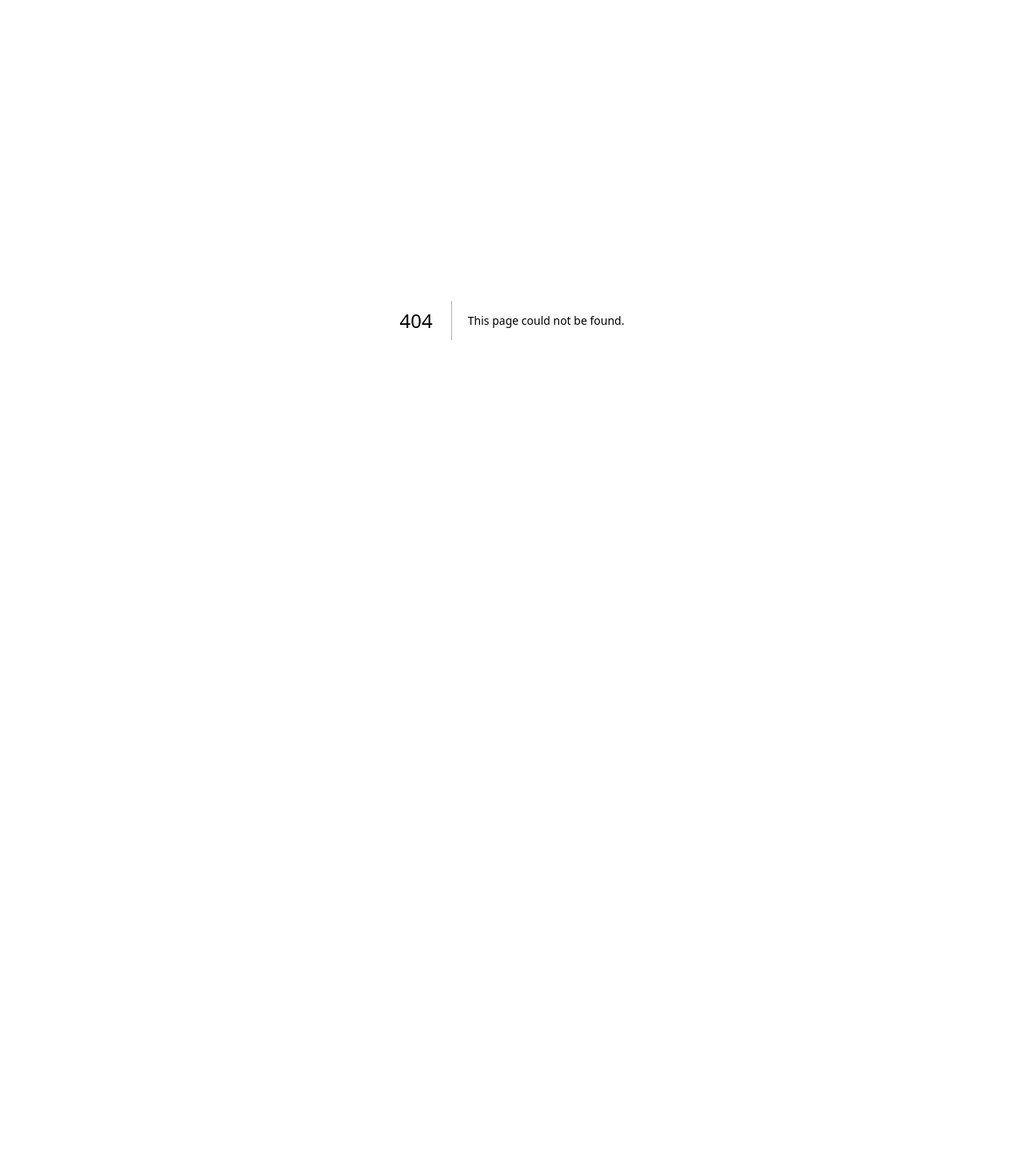
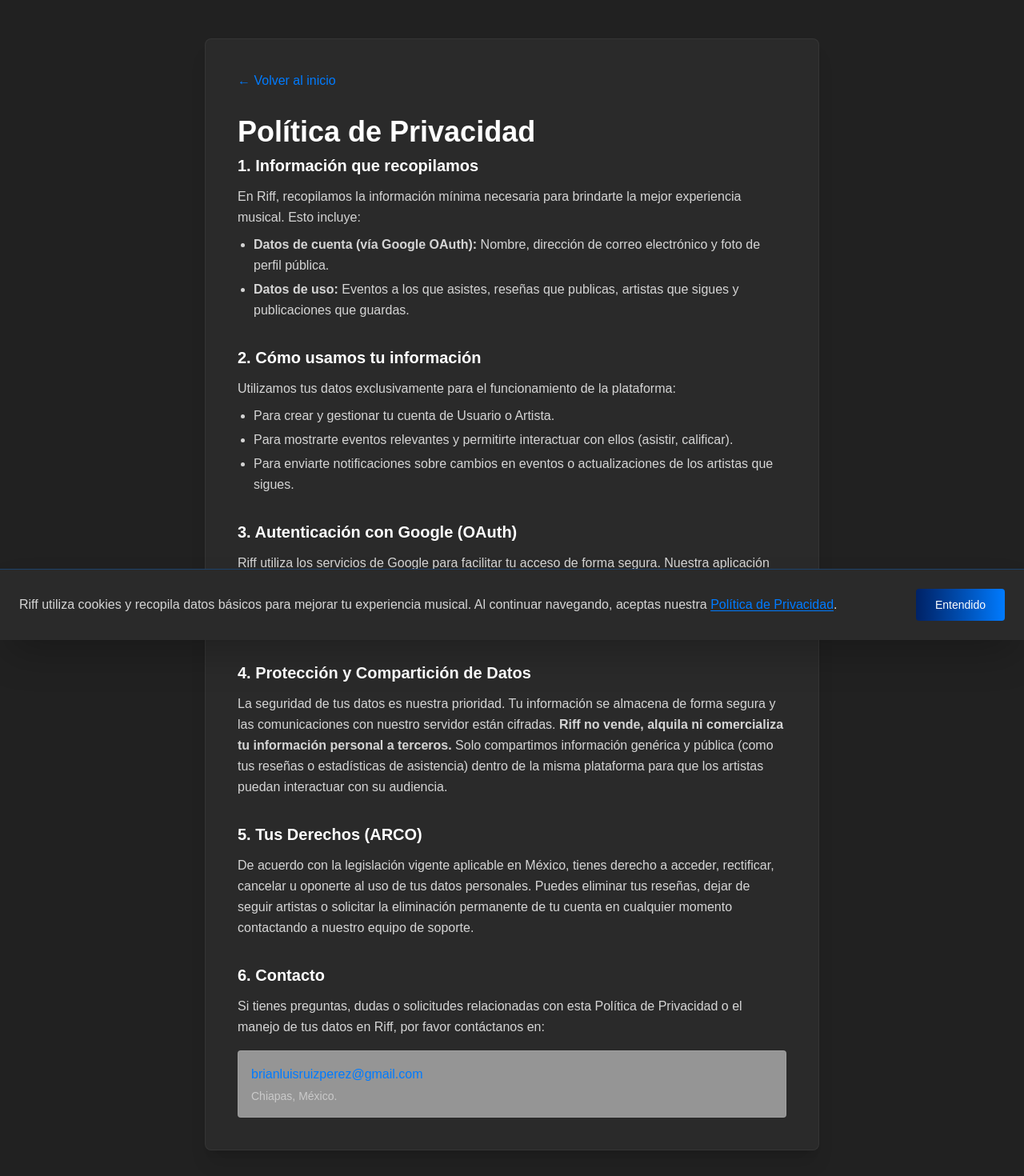
Before and after one commit to Riff-UP/frontend, a Next.js app: page /privacy in a window 1280 px wide. Before the commit this address had no page. Shown: the top 1470 px of the page at 80% size. Before the commit the page ends 800 px from the top, so only its background shows below. Built offline with nearby package versions, Linux system fonts and the light colour scheme.

Commit message:
add privacy policy

```diff
--- /dev/null
+++ b/src/app/components/common/PrivacyBanner.tsx
@@ -0,0 +1,43 @@
+"use client";
+
+import { useState, useEffect } from 'react';
+import Link from 'next/link';
+
+export default function PrivacyBanner() {
+  const [isVisible, setIsVisible] = useState(false);
+
+  useEffect(() => {
+    // Al montar el componente, verificamos si ya aceptaron la política
+    const hasAccepted = localStorage.getItem('privacyAccepted');
+    if (!hasAccepted) {
+      setIsVisible(true);
+    }
+  }, []);
+
+  const handleAccept = () => {
+    // Guardamos en localStorage y ocultamos el banner
+    localStorage.setItem('privacyAccepted', 'true');
+    setIsVisible(false);
+  };
+
+  if (!isVisible) return null;
+
+  return (
+    <div className="fixed bottom-0 left-0 right-0 z-50 bg-riff-header border-t border-riff-primary/30 p-4 sm:p-6 shadow-2xl animate-in slide-in-from-bottom-full duration-500">
+      <div className="max-w-7xl mx-auto flex flex-col sm:flex-row items-center justify-between gap-4">
+        <p className="text-white/80 text-sm sm:text-base text-center sm:text-left flex-1">
+          Riff utiliza cookies y recopila datos básicos para mejorar tu experiencia musical. Al continuar navegando, aceptas nuestra{' '}
+          <Link href="/privacy" className="text-riff-primary hover:text-riff-primary-dark font-medium underline underline-offset-2 transition-colors">
+            Política de Privacidad
+          </Link>.
+        </p>
+        <button
+          onClick={handleAccept}
+          className="w-full sm:w-auto px-6 py-2.5 bg-gradient-to-r from-riff-primary-dark to-riff-primary text-white rounded-sm font-medium text-sm hover:opacity-90 transition-opacity whitespace-nowrap"
+        >
+          Entendido
+        </button>
+      </div>
+    </div>
+  );
+}
--- a/src/app/components/layout/Footer.tsx
+++ b/src/app/components/layout/Footer.tsx
@@ -42,9 +42,14 @@ export default function Footer() {
 
         {/* Copyright y links */}
         <div className="border-t border-riff-background/30 py-4 sm:py-6">
-          <div className="flex flex-col items-center text-xs sm:text-sm text-riff-background/60">
+          <div className="flex flex-col sm:flex-row items-center justify-center gap-2 sm:gap-6 text-xs sm:text-sm text-riff-background/60">
             <p>© {new Date().getFullYear()} Riff. Todos los derechos reservados.</p>
-
+            <Link
+              href="/privacy"
+              className="hover:text-riff-background transition-colors underline underline-offset-4"
+            >
+              Política de Privacidad
+            </Link>
           </div>
         </div>
       </div>
--- a/src/app/layout.tsx
+++ b/src/app/layout.tsx
@@ -1,6 +1,7 @@
 import type { Metadata } from "next";
 import { Geist, Geist_Mono } from "next/font/google";
 import "./globals.css";
+import PrivacyBanner from "@/app/components/common/PrivacyBanner";
 
 const geistSans = Geist({
   variable: "--font-geist-sans",
@@ -29,6 +30,7 @@ export default function RootLayout({
         suppressHydrationWarning
       >
         {children}
+        <PrivacyBanner/>
       </body>
     </html>
   );
--- /dev/null
+++ b/src/app/privacy/page.tsx
@@ -0,0 +1,86 @@
+import Link from 'next/link';
+
+export default function PrivacyPolicy() {
+  return (
+    <div className="min-h-screen bg-riff-background-b py-12 px-4 sm:px-6 lg:px-8">
+      <div className="max-w-3xl mx-auto bg-riff-header border border-white/5 rounded-lg p-6 sm:p-10 shadow-xl">
+
+        <div className="mb-8">
+          <Link
+            href="/"
+            className="text-riff-primary hover:text-riff-primary-dark font-medium transition-colors flex items-center gap-2 w-fit"
+          >
+            &larr; Volver al inicio
+          </Link>
+        </div>
+
+        <h1 className="text-3xl sm:text-4xl font-bold text-white mb-2">Política de Privacidad</h1>
+
+        <div className="space-y-8 text-white/80 leading-relaxed text-sm sm:text-base">
+
+          <section>
+            <h2 className="text-xl font-semibold text-white mb-3">1. Información que recopilamos</h2>
+            <p>En Riff, recopilamos la información mínima necesaria para brindarte la mejor experiencia musical. Esto incluye:</p>
+            <ul className="list-disc pl-5 mt-2 space-y-1">
+              <li><strong>Datos de cuenta (vía Google OAuth):</strong> Nombre, dirección de correo electrónico y foto de perfil pública.</li>
+              <li><strong>Datos de uso:</strong> Eventos a los que asistes, reseñas que publicas, artistas que sigues y publicaciones que guardas.</li>
+            </ul>
+          </section>
+
+          <section>
+            <h2 className="text-xl font-semibold text-white mb-3">2. Cómo usamos tu información</h2>
+            <p>Utilizamos tus datos exclusivamente para el funcionamiento de la plataforma:</p>
+            <ul className="list-disc pl-5 mt-2 space-y-1">
+              <li>Para crear y gestionar tu cuenta de Usuario o Artista.</li>
+              <li>Para mostrarte eventos relevantes y permitirte interactuar con ellos (asistir, calificar).</li>
+              <li>Para enviarte notificaciones sobre cambios en eventos o actualizaciones de los artistas que sigues.</li>
+            </ul>
+          </section>
+
+          <section>
+            <h2 className="text-xl font-semibold text-white mb-3">3. Autenticación con Google (OAuth)</h2>
+            <p>
+              Riff utiliza los servicios de Google para facilitar tu acceso de forma segura. Nuestra aplicación solo
+              solicita acceso a tu perfil básico y correo electrónico. <strong>No tenemos acceso a tus contraseñas de Google</strong>,
+              no leemos tus correos personales ni alteramos la información de tu cuenta de Google.
+            </p>
+          </section>
+
+          <section>
+            <h2 className="text-xl font-semibold text-white mb-3">4. Protección y Compartición de Datos</h2>
+            <p>
+              La seguridad de tus datos es nuestra prioridad. Tu información se almacena de forma segura y las
+              comunicaciones con nuestro servidor están cifradas. <strong>Riff no vende, alquila ni comercializa
+              tu información personal a terceros.</strong> Solo compartimos información genérica y pública (como
+              tus reseñas o estadísticas de asistencia) dentro de la misma plataforma para que los artistas
+              puedan interactuar con su audiencia.
+            </p>
+          </section>
+
+          <section>
+            <h2 className="text-xl font-semibold text-white mb-3">5. Tus Derechos (ARCO)</h2>
+            <p>
+              De acuerdo con la legislación vigente aplicable en México, tienes derecho a acceder, rectificar,
+              cancelar u oponerte al uso de tus datos personales. Puedes eliminar tus reseñas, dejar de seguir
+              artistas o solicitar la eliminación permanente de tu cuenta en cualquier momento contactando
+              a nuestro equipo de soporte.
+            </p>
+          </section>
+
+          <section>
+            <h2 className="text-xl font-semibold text-white mb-3">6. Contacto</h2>
+            <p>
+              Si tienes preguntas, dudas o solicitudes relacionadas con esta Política de Privacidad o el manejo
+              de tus datos en Riff, por favor contáctanos en:
+            </p>
+            <div className="mt-4 p-4 bg-riff-background/50 rounded-sm border border-white/10">
+              <p className="font-medium text-riff-primary">brianluisruizperez@gmail.com</p>
+              <p className="text-sm text-white/50 mt-1">Chiapas, México.</p>
+            </div>
+          </section>
+
+        </div>
+      </div>
+    </div>
+  );
+}
```
